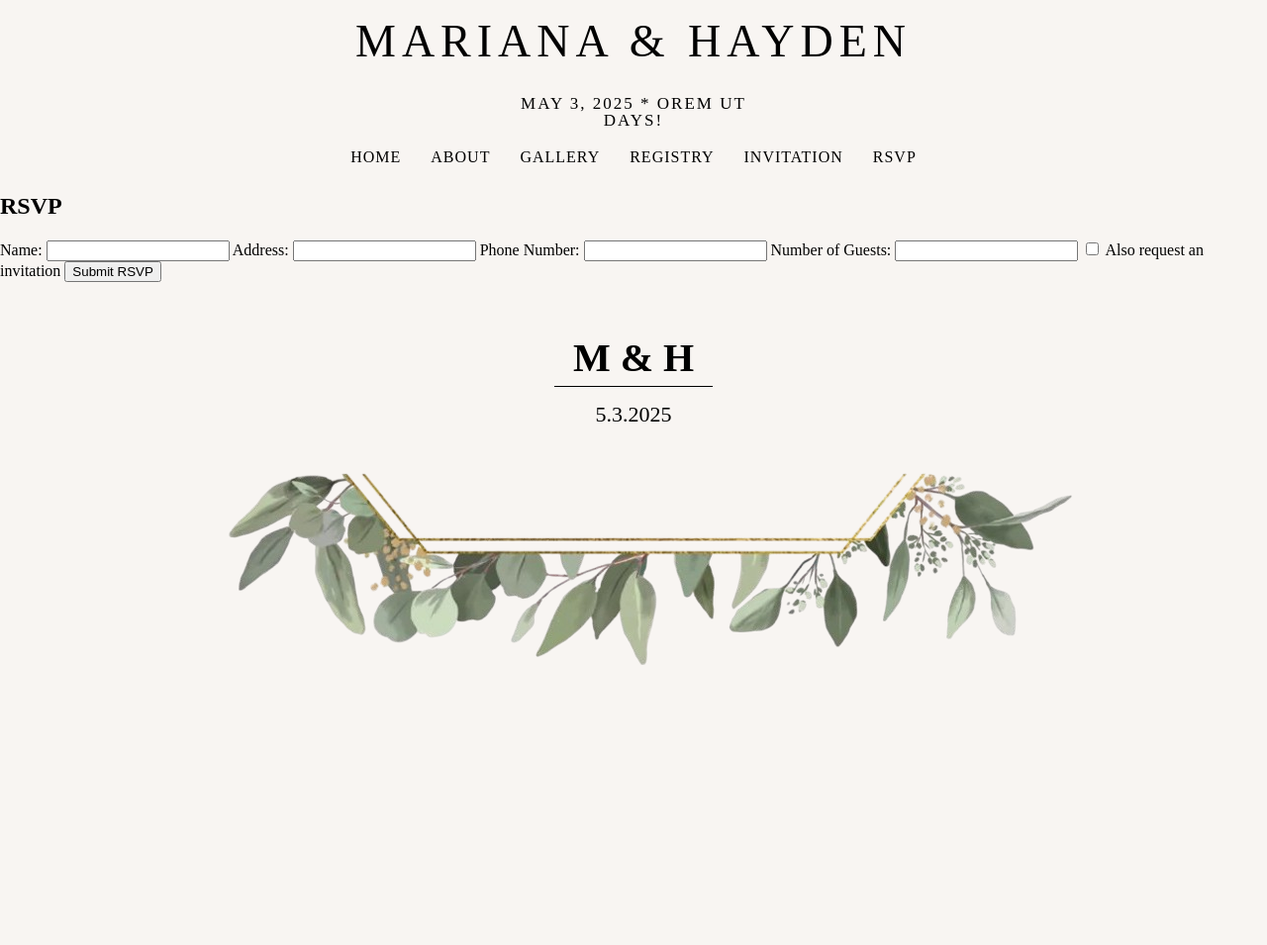
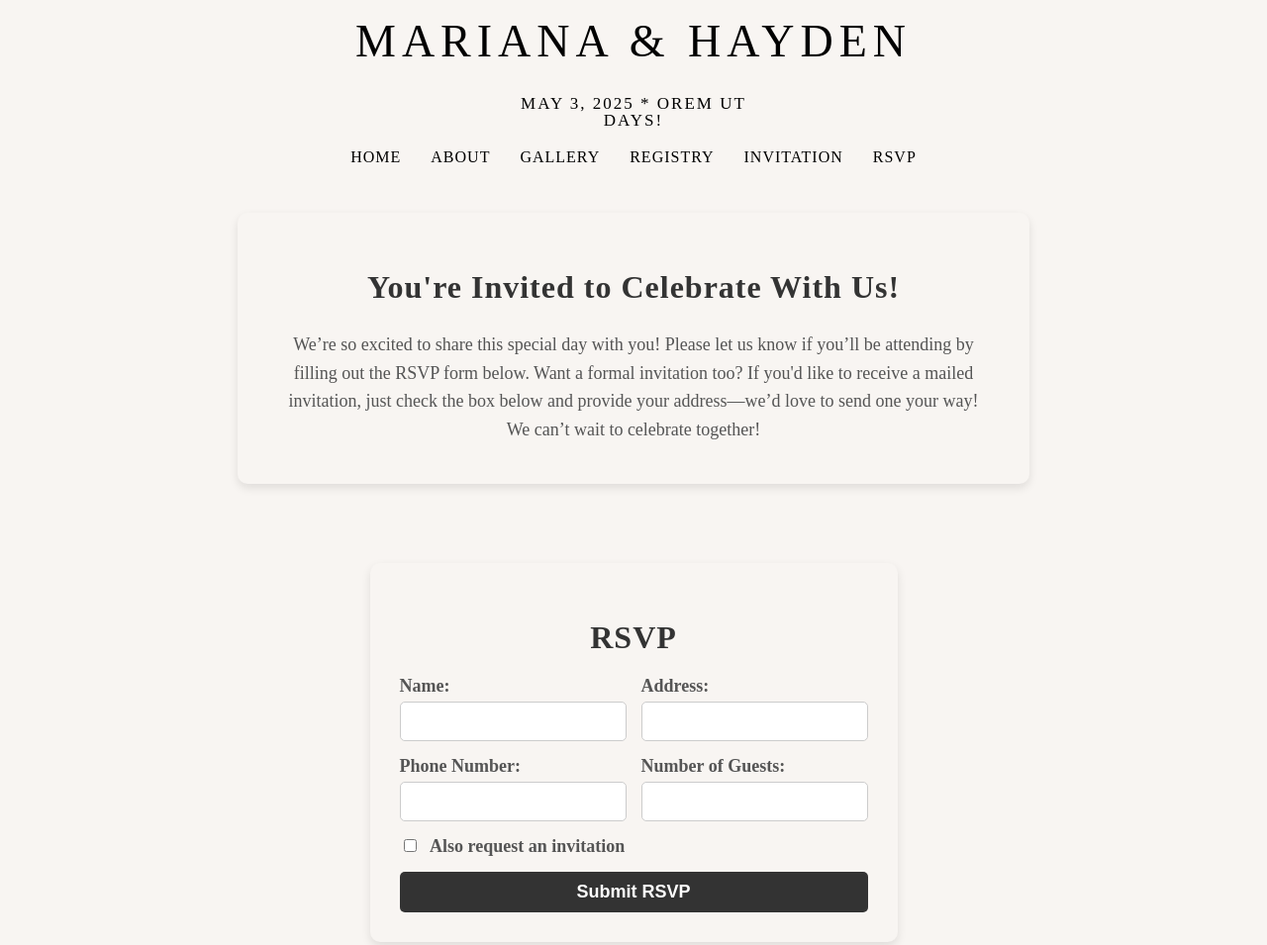
Before and after one commit to HPoyfair/weddingWebsite, a plain HTML site: page pages/RSVP.html in a window 1280 px wide. Shown: the part 299-1254 px from the top of the page at 99% size. Before the commit the page ends 996 px from the top, so only its background shows below. Drawn offline with nearby package versions, Linux system fonts and the light colour scheme; a script that the page names is missing; a web font is replaced by a local one.

Commit message:
finished

```diff
--- a/pages/RSVP.html
+++ b/pages/RSVP.html
@@ -41,31 +41,49 @@
         </nav>
     </header>
 
+    <section class="rsvp-section">
+        <h1>You're Invited to Celebrate With Us!</h1>
+        <p>We’re so excited to share this special day with you! Please let us know if you’ll be attending by filling out the RSVP form below.
+
+             Want a formal invitation too? If you'd like to receive a mailed invitation, just check the box below and provide your address—we’d love to send one your way!
+
+            We can’t wait to celebrate together! </p>
+    </section>
     <!-- RSVP Form -->
 
+<!-- RSVP Form -->
+<!-- RSVP Form -->
 <!-- RSVP Form -->
 <section class="rsvp-section">
     <h2>RSVP</h2>
     <form id="rsvp-form">
+        <div class="form-grid">
+            <div class="form-group">
                 <label for="name">Name:</label>
                 <input type="text" id="name" required>
-
+            </div>
+            <div class="form-group">
                 <label for="address">Address:</label>
                 <input type="text" id="address" required>
-
+            </div>
+            <div class="form-group">
                 <label for="phone">Phone Number:</label>
                 <input type="tel" id="phone" required>
-
+            </div>
+            <div class="form-group">
                 <label for="guests">Number of Guests:</label>
                 <input type="number" id="guests" required min="1">
-
-        <!-- Checkbox for "also request an invitation" -->
+            </div>
+        </div>
+        <div class="form-group checkbox-group">
             <label>
                 <input type="checkbox" id="also-invite"> Also request an invitation
             </label>
-
+        </div>
         <button type="submit">Submit RSVP</button>
     </form>
+
+
 
     <!-- Success/Error message for RSVP form -->
     <p id="rsvp-response-message" style="color: green; display: none;"></p>
--- a/style.css
+++ b/style.css
@@ -334,3 +334,170 @@ footer {
         gap: 20px; /* Less spacing between items */
     }
 }
+.invite-section, .rsvp-section {
+    max-width: 800px;
+    margin: 40px auto;
+    padding: 30px;
+    background-color: #f8f5f2;
+    border-radius: 10px;
+    box-shadow: 0px 4px 10px rgba(0, 0, 0, 0.1);
+    text-align: center;
+    font-family: 'Libre Baskerville', serif;
+}
+
+.invite-section h1, .rsvp-section h1 {
+    font-size: 32px;
+    font-weight: bold;
+    color: #333;
+    margin-bottom: 15px;
+    letter-spacing: 1px;
+}
+
+.invite-section p, .rsvp-section p {
+    font-size: 18px;
+    color: #555;
+    line-height: 1.6;
+    max-width: 700px;
+    margin: 0 auto;
+    padding: 10px 20px;
+}
+
+/* Responsive Design */
+@media screen and (max-width: 768px) {
+    .invite-section, .rsvp-section {
+        width: 90%;
+        padding: 20px;
+    }
+
+    .invite-section h1, .rsvp-section h1 {
+        font-size: 26px;
+    }
+
+    .invite-section p, .rsvp-section p {
+        font-size: 16px;
+    }
+}
+/* Form Styling */
+/* Form Styling */
+/* Form Styling */
+.rsvp-section {
+    max-width: 800px;
+    margin: 40px auto;
+    padding: 30px;
+    background-color: #f8f5f2;
+    border-radius: 10px;
+    box-shadow: 0px 4px 10px rgba(0, 0, 0, 0.1);
+    text-align: center;
+    font-family: 'Libre Baskerville', serif;
+}
+
+.rsvp-section h2 {
+    font-size: 32px;
+    font-weight: bold;
+    color: #333;
+    margin-bottom: 20px;
+    letter-spacing: 1px;
+}
+
+.rsvp-section form {
+    display: flex;
+    flex-direction: column;
+    gap: 15px;
+}
+
+.form-grid {
+    display: grid;
+    grid-template-columns: repeat(2, 1fr); /* Two columns */
+    gap: 15px; /* Space between fields */
+}
+
+.form-group {
+    display: flex;
+    flex-direction: column;
+    align-items: flex-start;
+    gap: 5px;
+}
+
+.form-group label {
+    font-size: 18px;
+    color: #555;
+    font-weight: bold;
+}
+
+.form-group input {
+    width: 100%;
+    padding: 10px;
+    font-size: 16px;
+    border: 1px solid #ccc;
+    border-radius: 5px;
+    background-color: white;
+    box-sizing: border-box;
+}
+
+.checkbox-group {
+    grid-column: span 2; /* Make the checkbox span both columns */
+    text-align: left;
+}
+
+.form-group input[type="checkbox"] {
+    width: auto;
+    margin-right: 10px;
+}
+
+.rsvp-section button {
+    grid-column: span 2; /* Make the button span both columns */
+    padding: 10px 20px;
+    font-size: 18px;
+    font-weight: bold;
+    color: white;
+    background-color: #333;
+    border: none;
+    border-radius: 5px;
+    cursor: pointer;
+    transition: background-color 0.3s ease;
+}
+
+.rsvp-section button:hover {
+    background-color: #555;
+}
+
+#invite-response-message {
+    margin-top: 20px;
+    font-size: 18px;
+    font-weight: bold;
+    display: none;
+}
+
+/* Responsive Design for Mobile */
+@media screen and (max-width: 768px) {
+    .rsvp-section {
+        width: 90%;
+        padding: 20px;
+    }
+
+    .rsvp-section h2 {
+        font-size: 26px;
+    }
+
+    .form-grid {
+        grid-template-columns: 1fr; /* Single column for mobile */
+    }
+
+    .form-group label {
+        font-size: 16px;
+    }
+
+    .form-group input {
+        font-size: 14px;
+        padding: 8px;
+    }
+
+    .rsvp-section button {
+        font-size: 16px;
+        padding: 8px 16px;
+    }
+
+    #invite-response-message {
+        font-size: 16px;
+    }
+}
```
Also changed, not shown: pages/INVITATION.html (+22 -5 lines), pages/REGISTRY.html (+3 -3 lines). Lines whose indentation alone changed are shown as unchanged.
